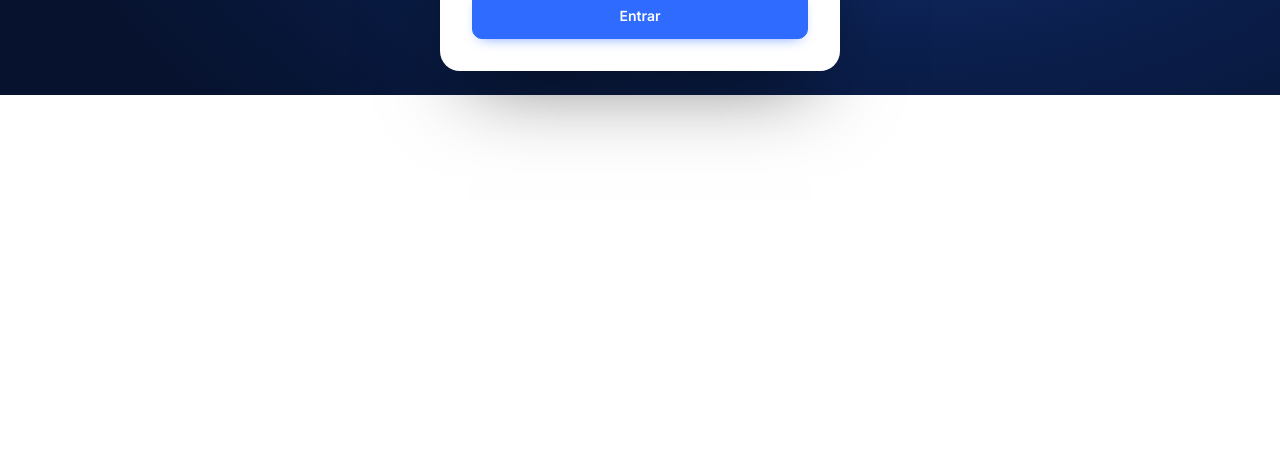
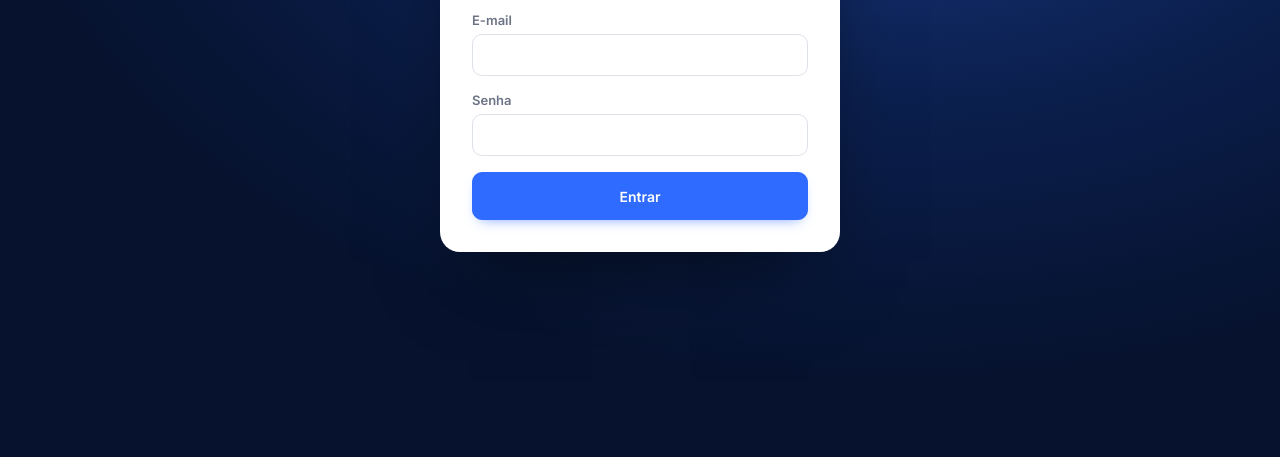
Before and after one commit to conexaoa2digital-source/sistema-teste, a plain HTML site: page painel.html in a window 1280 px wide. Shown: the part 343-800 px from the top of the page. Drawn offline with nearby package versions, Linux system fonts and the light colour scheme.

Commit message:
Painel: tela de login ocupa a tela toda
Co-Authored-By: Claude Opus 5.5 <noreply@anthropic.com>
Claude-Session: https://claude.ai/code/session_01581aXzZU3b3x8oQNsCeV7Y

```diff
--- a/painel.html
+++ b/painel.html
@@ -50,7 +50,7 @@ textarea.in{height:auto;padding:10px 12px;resize:vertical;line-height:1.45}
 .erro{background:var(--bad-soft);color:var(--bad);border-radius:10px;padding:10px 12px;font-size:14px}
 
 /* login */
-.login{min-height:100%;display:flex;align-items:center;justify-content:center;padding:24px;background:var(--bg)}
+.login{min-height:100%;min-height:100vh;min-height:100dvh;display:flex;align-items:center;justify-content:center;padding:24px;background:var(--bg)}
 .login form{width:min(400px,100%);background:#fff;border:1px solid var(--line);border-radius:20px;padding:32px;display:flex;flex-direction:column;gap:16px}
 .login .logo-mark{width:36px;height:36px}
 .wordmark{display:flex;align-items:center;gap:10px;font-family:Sora;font-weight:600;font-size:24px;letter-spacing:-.045em}
```
